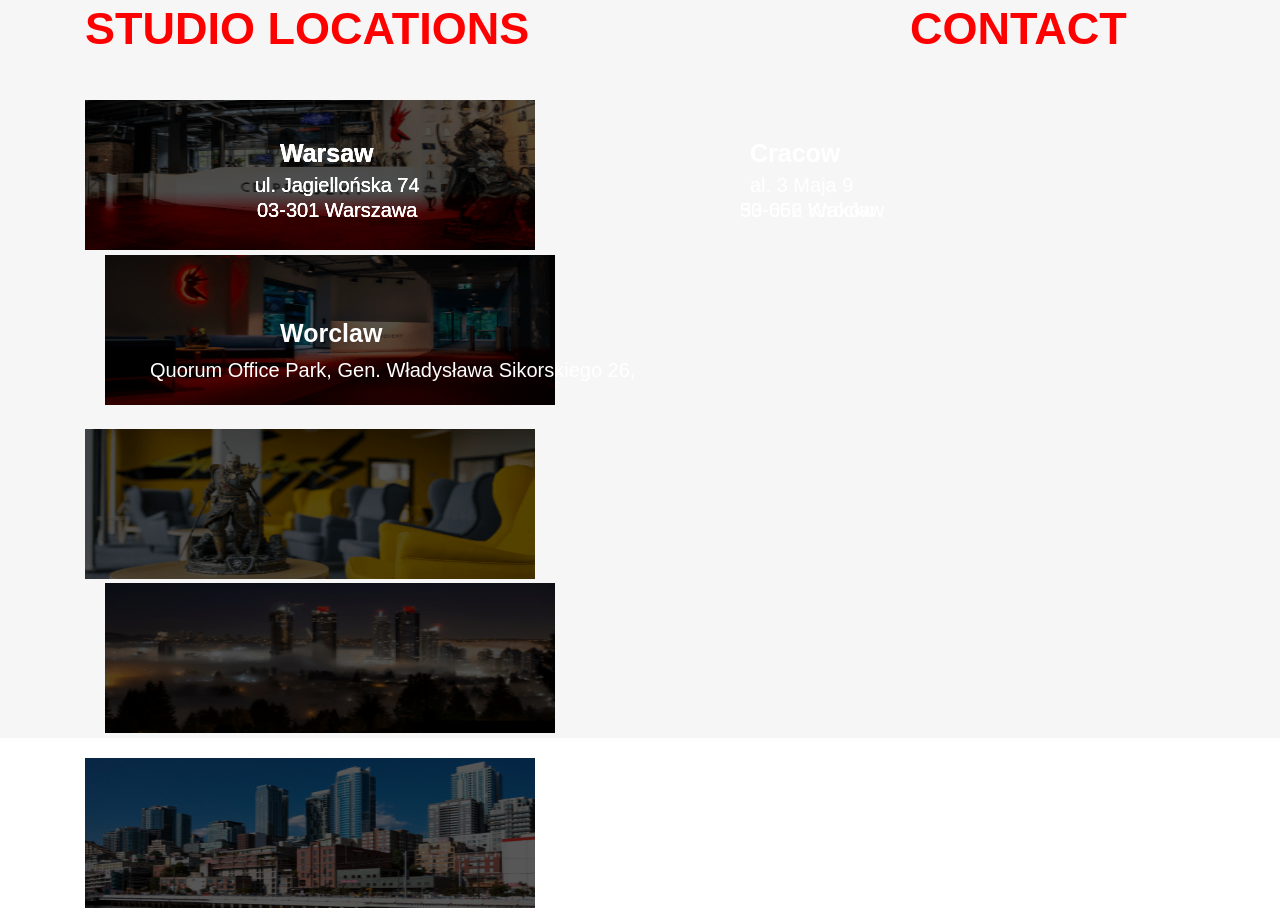
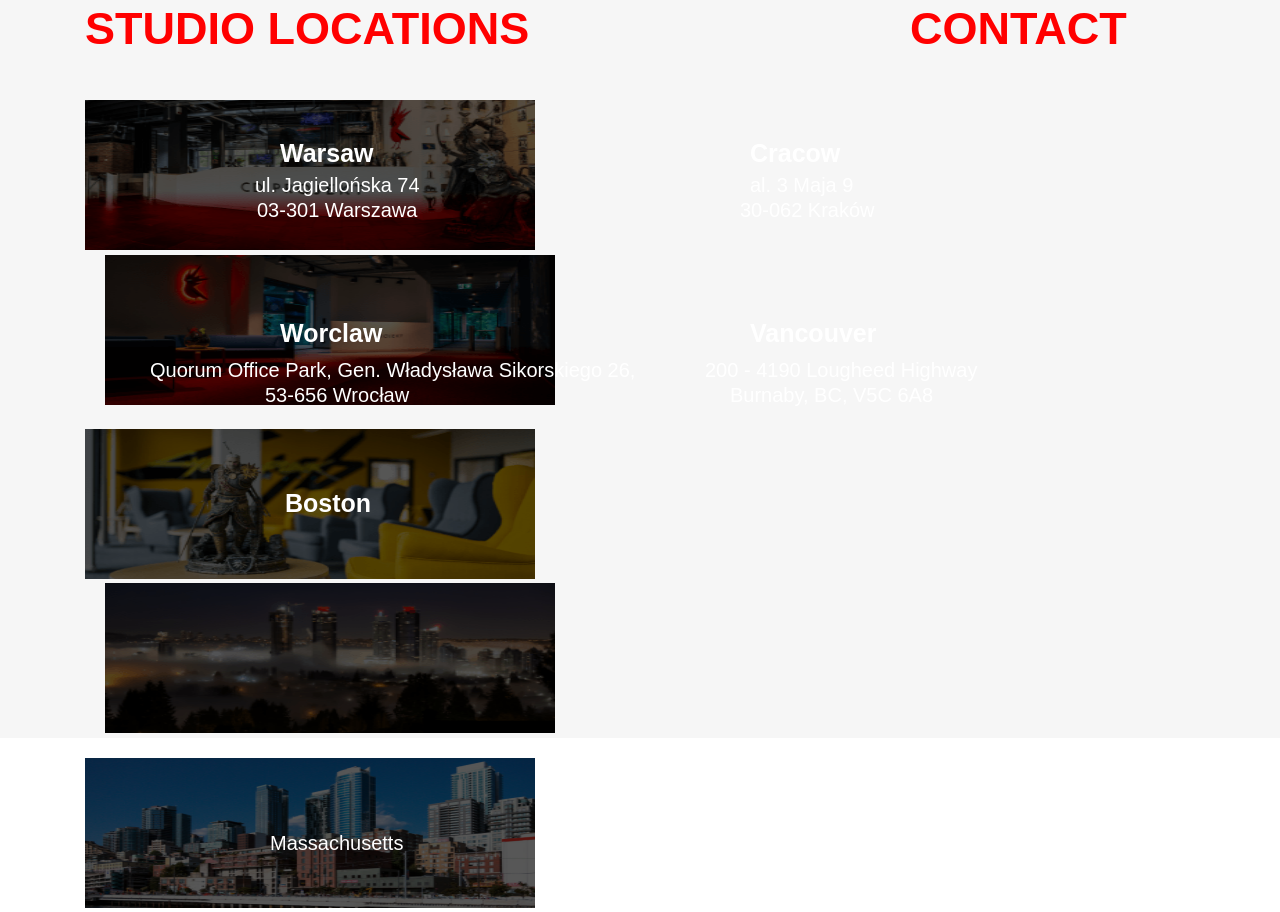
Before and after one commit to IgnacioSeron/CPR_CLON, a plain HTML site: page index.html in a window 1280 px wide. Shown: the part 1746-2658 px from the top of the page. Drawn offline with Linux system fonts and the light colour scheme; a web font is replaced by a local one.

Commit message:
"Imágenes Listas"

```diff
--- a/estilo/estilo.css
+++ b/estilo/estilo.css
@@ -386,7 +386,37 @@ h2 {
 }
 .wor3 {
     position: absolute;
-    top: 1925px;
-    left: 740px;
+    top: 2110px;
+    left: 265px;
     font-size: 20px;
 }
+.van {
+    position: absolute;
+    top: 2040px;
+    left: 750px;
+    font-size: 25px;
+}
+.van2 {
+    position: absolute;
+    top: 2085px;
+    left: 705px;
+    font-size: 20px;
+}
+.van3 {
+    position: absolute;
+    top: 2110px;
+    left: 730px;
+    font-size: 20px;
+}
+.bos {
+    position: absolute;
+    top: 2210px;
+    left: 285px;
+    font-size: 25px;
+}
+.bos2 {
+    position: relative;
+    top: -100px;
+    left: 185px;
+    font-size: 20px;
+}
--- a/index.html
+++ b/index.html
@@ -94,13 +94,12 @@
                     <p class="wor2">Quorum Office Park, Gen. Władysława Sikorskiego 26,</p>
                     <p class="wor3">53-656 Wrocław</p>
                 <img class="vancouver" src="/estilo/Img/vancouver.png">
-                    <p class="war"><strong>Warsaw</strong></p>
-                    <p class="war2">ul. Jagiellońska 74</p>
-                    <p class="war3">03-301 Warszawa</p>
+                    <p class="van"><strong>Vancouver</strong></p>
+                    <p class="van2">200 - 4190 Lougheed Highway</p>
+                    <p class="van3">Burnaby, BC, V5C 6A8</p>
                 <img class="boston" src="/estilo/Img/boston.png">
-                    <p class="war"><strong>Warsaw</strong></p>
-                    <p class="war2">ul. Jagiellońska 74</p>
-                    <p class="war3">03-301 Warszawa</p>
+                    <p class="bos"><strong>Boston</strong></p>
+                    <p class="bos2">Massachusetts</p>
             </div>
             <div class="Col2">
                 <p class="CON">CONTACT</p>
```
